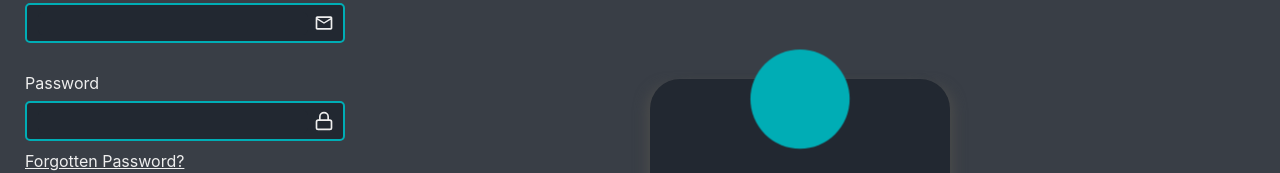
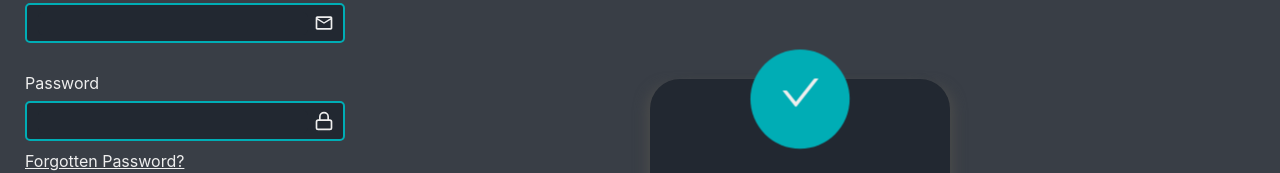
Before and after one commit to SalimAbdala27/SJ-Fitness, a React (Create React App) app in the folder sj-fitness/: page /login in a window 1280 px wide. Shown: the part 214-387 px from the top of the page. Built offline with nearby package versions, Linux system fonts and the light colour scheme; no server answers.

Commit message:
Modal icon fixed

```diff
--- a/sj-fitness/package.json
+++ b/sj-fitness/package.json
@@ -13,7 +13,7 @@
     "particles-bg": "^2.5.5",
     "react": "^18.1.0",
     "react-dom": "^18.1.0",
-    "react-icons": "^4.3.1",
+    "react-icons": "^4.4.0",
     "react-router": "^6.3.0",
     "react-router-dom": "^6.3.0",
     "react-scripts": "5.0.1",
--- a/sj-fitness/src/components/SuccessModal/SuccessModal.jsx
+++ b/sj-fitness/src/components/SuccessModal/SuccessModal.jsx
@@ -1,12 +1,14 @@
 import React from "react";
 import "./successModal.scss";
+import { AiOutlineCheck } from "react-icons/ai";
+
 
 const SuccessModal = ({ closeResponseModal }) => {
     return (
         <div className="successModalContainer">
             <div className="successModal">
                 <div className="success success-animation icon-top">
-                    <i className="fa fa-check"></i>
+                    <AiOutlineCheck />
                 </div>
                 <div className="success border-bottom"></div>
                 <div className="successModal-content">
```
Also changed, not shown: 1 other file (tests, documents, lock files or other folders).
